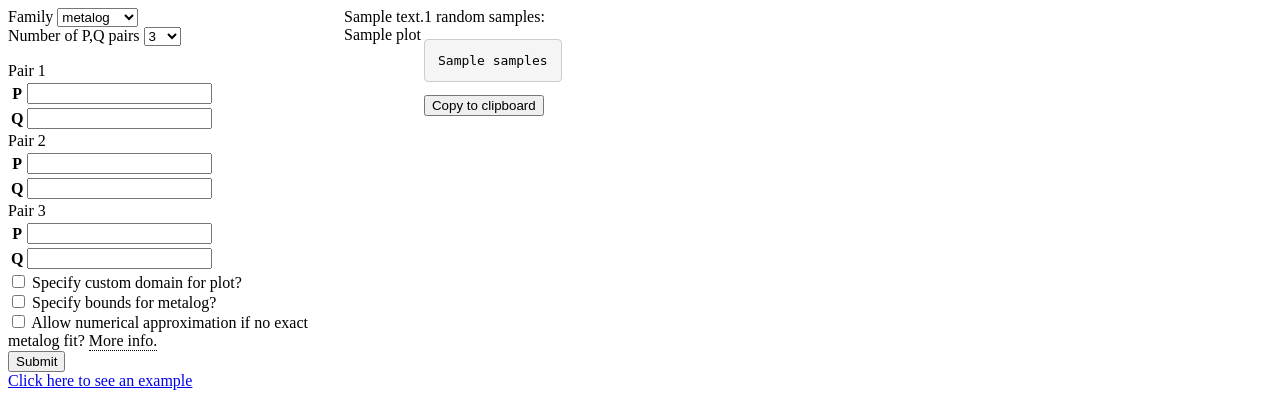
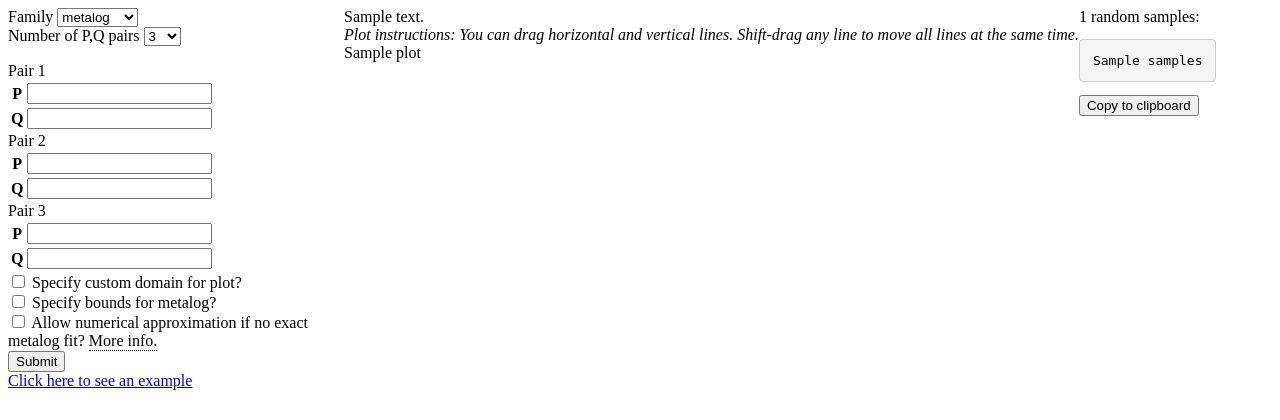
Before and after one commit to tadamcz/make-distribution, a Flask app: template templates/index.html in a window 1280 px wide. Shown: the top 420 px of the page. Run offline with Flask 2, Linux system fonts and the light colour scheme; the template is opened without the code that fills it: values that come from a table or form of the project are taken from there, most other values are stand-ins (such as "Sample title", 1, 10 or a date in 2020); some libraries are stand-ins or nearby versions.

Commit message:
add constrained drag and ability to shift-drag

```diff
--- a/static/plot.js
+++ b/static/plot.js
@@ -241,8 +241,33 @@ function dragged_horizontally(event,d) {
         d3.select(quantile_vertical_lines[i].node()).style('stroke','black')
         d3.select(pdf_quantile_vertical_lines[i].node()).style('stroke','black')
         x = xScale.invert(event.x)
-        redrawQuantileLines(i,x,'horizontally')
-        document.getElementById('pairs-'+i+'-Q').value = x.toPrecision(3)
+        if (i<quantiles.length-1) {
+            maxdrag = quantile_vertical_lines[i + 1].data()[0][0].x
+        }
+        else {
+            maxdrag = Infinity
+        }
+        if (i>0) {
+            mindrag = quantile_vertical_lines[i - 1].data()[0][0].x
+        }
+        else {
+            mindrag = -Infinity
+        }
+        if (mindrag<x && x<maxdrag) {
+            if (event.sourceEvent.shiftKey) {
+                start_x_dragged = quantile_vertical_lines[i].data()[0][0].x
+                 for (let j = 0; j < quantiles.length; j++) {
+                     current_x = quantile_vertical_lines[j].data()[0][0].x
+                     new_x = current_x+(x-start_x_dragged)
+                     redrawQuantileLines(j, new_x, 'horizontally')
+                    document.getElementById('pairs-' + j + '-Q').value = new_x.toPrecision(3)
+                 }
+             }
+             else {
+                redrawQuantileLines(i, x, 'horizontally')
+                document.getElementById('pairs-' + i + '-Q').value = x.toPrecision(3)
+            }
+        }
     }
 for (line of quantile_vertical_lines) {
     line.call(
@@ -256,9 +281,40 @@ function dragged_vertically(event,d) {
         d3.select(this).style('stroke','black')
         i = parseInt(d3.select(this).attr('quantile_index'))
         y = cdf_yScale.invert(event.y)
-        if (0<=y && y<=1) {
-            redrawQuantileLines(i,y,'vertically')
-            document.getElementById('pairs-'+i+'-P').value = y.toPrecision(3)
+        if (i<quantiles.length-1) {
+            maxdrag = quantile_horizontal_lines[i + 1].data()[0][0].y
+        }
+        else {
+            maxdrag = 1
+        }
+        if (i>0) {
+            mindrag = quantile_horizontal_lines[i - 1].data()[0][0].y
+        }
+        else {
+            mindrag = 0
+        }
+        if (mindrag<y && y<maxdrag) {
+            if (event.sourceEvent.shiftKey) {
+
+                start_y_dragged = quantile_horizontal_lines[i].data()[0][0].y
+                 for (let j = 0; j < quantiles.length; j++) {
+                     current_y = quantile_horizontal_lines[j].data()[0][0].y
+                     if (current_y<.5) {
+                         ratio = y/start_y_dragged
+                         new_y = current_y*ratio
+                     }
+                     else {
+                         ratio = (1-y)/(1-start_y_dragged)
+                         new_y = 1- (1-current_y)*ratio
+                     }
+                     redrawQuantileLines(j, new_y, 'vertically')
+                     document.getElementById('pairs-' + j + '-P').value = new_y.toPrecision(3)
+                 }
+             }
+            else {
+                redrawQuantileLines(i,y,'vertically')
+                document.getElementById('pairs-'+i+'-P').value = y.toPrecision(3)
+            }
         }
 
     }
--- a/templates/index.html
+++ b/templates/index.html
@@ -63,6 +63,8 @@
     {% endif %}
 
     {% if plot %}
+        <i>Plot instructions: You can drag horizontal and vertical lines. Shift-drag any line to move all lines at the same
+            time.</i>
         <div>{{plot|safe}}</div>
     {% endif %}
     <!--plot.js needs to be after the plot, so that the JSONs we pass to plot.js are defined-->
```
